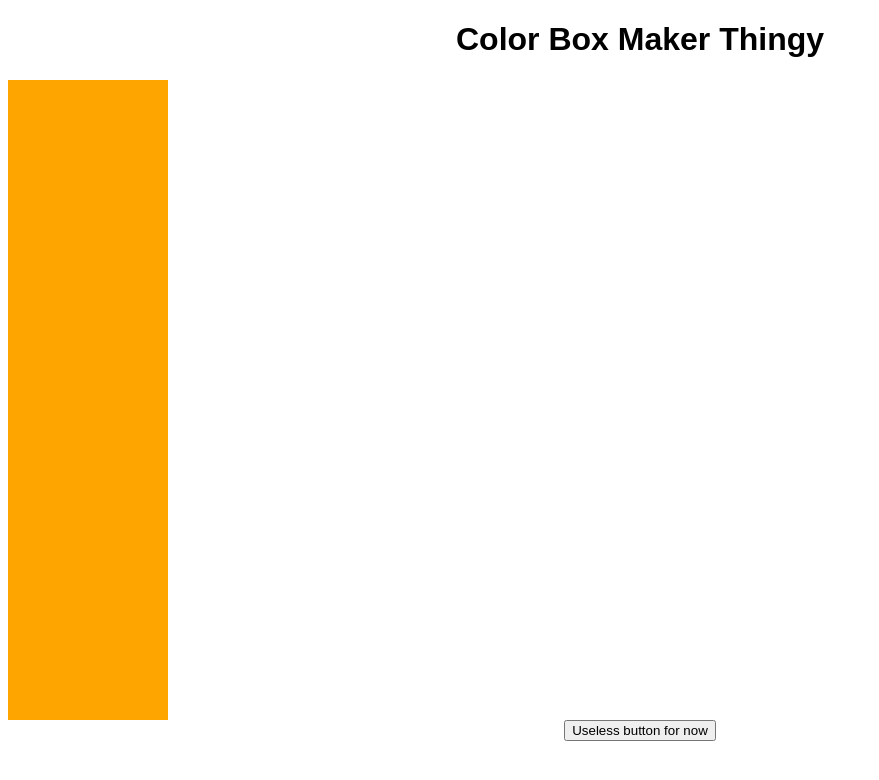
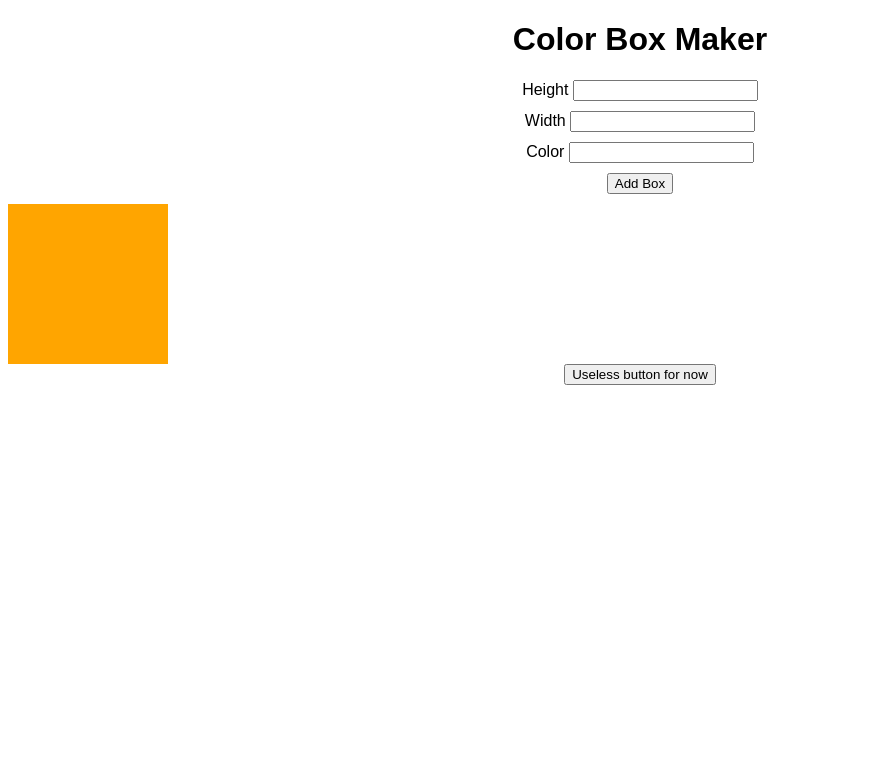
Before and after one commit to brettmadrid/ColorBoxMaker, a React (Create React App) app: page / in a window 1280 px wide. Shown: the top 780 px of the page, without its empty margins (0-879 px from the left). Built offline with nearby package versions, Linux system fonts and the light colour scheme.

Commit message:
Completed BoxForm input form

```diff
--- a/src/App.js
+++ b/src/App.js
@@ -1,5 +1,6 @@
 import './styles.css';
 import BoxList from './BoxList';
+import BoxForm from './BoxForm';
 
 export default function App() {
   return (
--- /dev/null
+++ b/src/BoxForm.css
@@ -0,0 +1,7 @@
+form {
+  margin: 10px;
+}
+
+.BoxForm-field-container {
+  margin: 10px;
+}
--- /dev/null
+++ b/src/BoxForm.js
@@ -0,0 +1,65 @@
+import React, { Component } from 'react';
+import './BoxForm.css';
+
+class BoxForm extends Component {
+  constructor(props) {
+    super(props);
+    this.state = {
+      height: '',
+      width: '',
+      color: ''
+    };
+    this.submitForm = this.submitForm.bind(this);
+    this.handleChange = this.handleChange.bind(this);
+  }
+
+  submitForm(e) {
+    e.preventDefault();
+    this.props.updateBoxes(this.state);
+    this.setState({ height: '', width: '', color: '' });
+  }
+
+  handleChange(e) {
+    this.setState({ [e.target.name]: e.target.value });
+  }
+
+  render() {
+    return (
+      <form onSubmit={this.submitForm}>
+        <div className="BoxForm-field-container">
+          <label htmlFor="height">Height </label>
+          <input
+            type="text"
+            name="height"
+            value={this.state.height}
+            id="height"
+            onChange={this.handleChange}
+          />
+        </div>
+        <div className="BoxForm-field-container">
+          <label htmlFor="width">Width </label>
+          <input
+            type="text"
+            name="width"
+            value={this.state.width}
+            id="width"
+            onChange={this.handleChange}
+          />
+        </div>
+        <div className="BoxForm-field-container">
+          <label htmlFor="color">Color </label>
+          <input
+            type="text"
+            name="color"
+            value={this.state.color}
+            id="color"
+            onChange={this.handleChange}
+          />
+        </div>
+        <button>Add Box</button>
+      </form>
+    );
+  }
+}
+
+export default BoxForm;
--- a/src/BoxList.js
+++ b/src/BoxList.js
@@ -1,13 +1,18 @@
 import React, { Component } from 'react';
 import Box from './Box';
+import BoxForm from './BoxForm';
 
 class BoxList extends Component {
   constructor(props) {
     super(props);
     this.state = {
-      boxes: [{ width: 10, height: 40, color: 'orange' }]
+      boxes: [{ width: 10, height: 10, color: 'orange' }]
     };
   }
+
+  updateBoxes = (box) => {
+    this.setState({ boxes: [...this.state.boxes, box] });
+  };
 
   render() {
     const boxes = this.state.boxes.map((b) => (
@@ -15,7 +20,8 @@ class BoxList extends Component {
     ));
     return (
       <>
-        <h1>Color Box Maker Thingy</h1>
+        <h1>Color Box Maker</h1>
+        <BoxForm updateBoxes={this.updateBoxes} />
         {boxes}
       </>
     );
```
